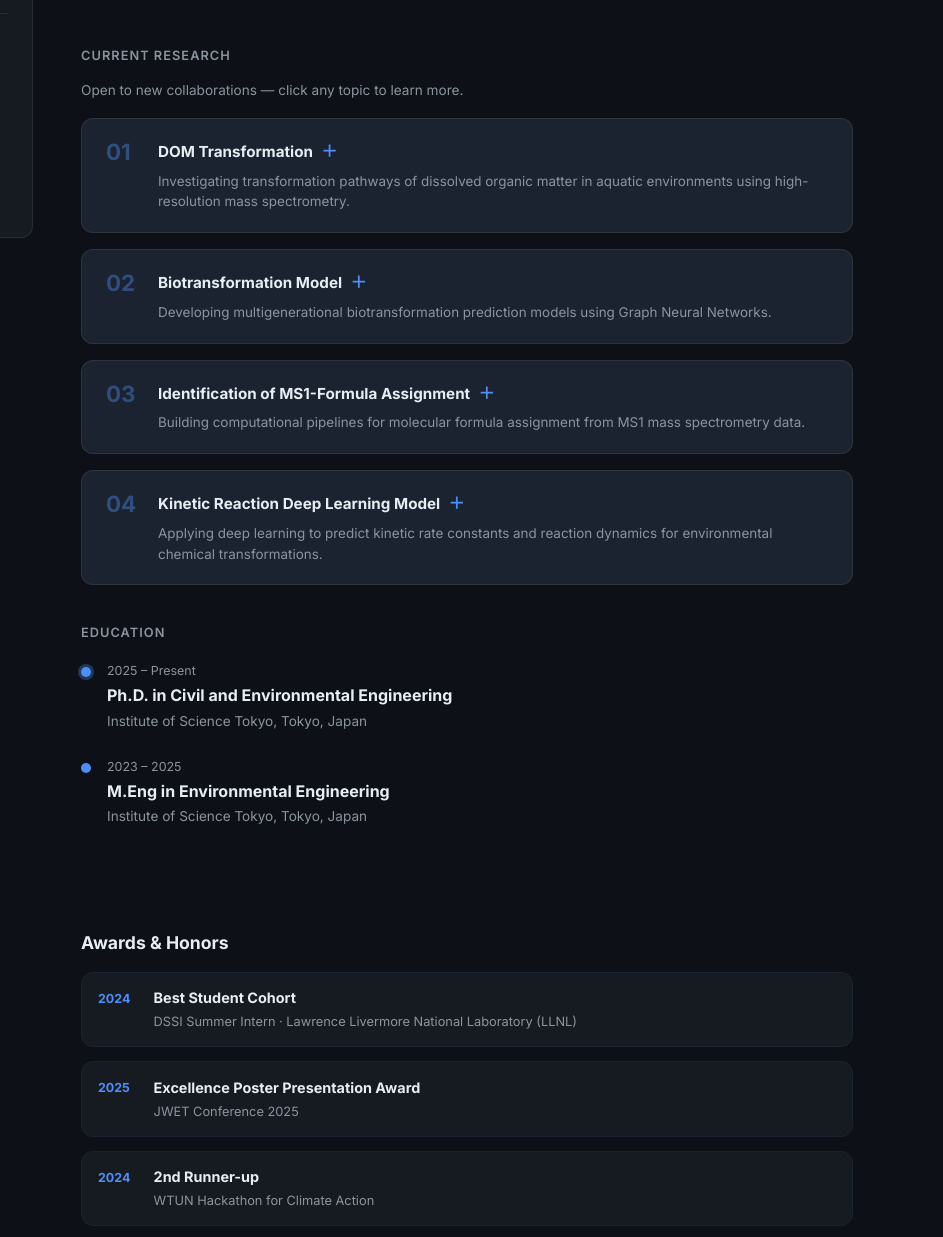
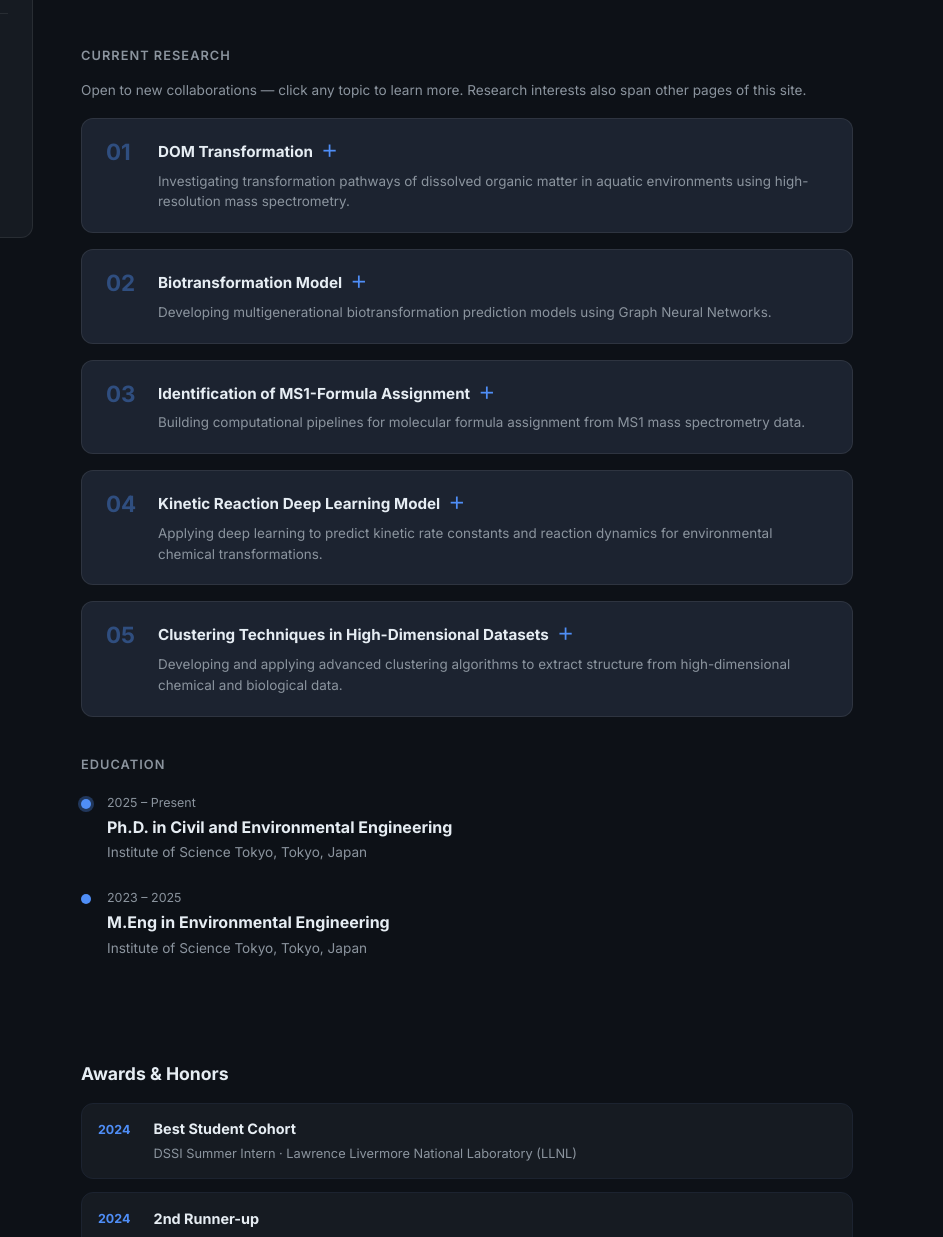
Before and after one commit to Suppboat2544/Supapornboat.github.io, a website: page docs/about.html in a window 1280 px wide. Shown: the part 583-1820 px from the top of the page, 337-1280 px from the left. Drawn offline with Linux system fonts and the light colour scheme.

Commit message:
Remove JWET award; add clustering research topic; update research note

```diff
--- a/docs/about.html
+++ b/docs/about.html
@@ -74,7 +74,7 @@
         <!-- CURRENT RESEARCH -->
         <div class="current-research">
           <h3>Current Research</h3>
-          <p class="section-note">Open to new collaborations — click any topic to learn more.</p>
+          <p class="section-note">Open to new collaborations — click any topic to learn more. Research interests also span other pages of this site.</p>
           <div class="research-grid">
 
             <div class="research-item expandable" onclick="toggleResearch(this)">
@@ -125,10 +125,20 @@
               </div>
             </div>
 
+            <div class="research-item expandable" onclick="toggleResearch(this)">
+              <div class="research-num">05</div>
+              <div class="research-body">
+                <strong>Clustering Techniques in High-Dimensional Datasets <span class="expand-icon">＋</span></strong>
+                <p class="research-short">Developing and applying advanced clustering algorithms to extract structure from high-dimensional chemical and biological data.</p>
+                <div class="research-detail">
+                  <p>Applying hierarchical DBSCAN, UMAP-assisted dimensionality reduction, and graph-partitioning methods to cluster large-scale molecular and sequence datasets — including 1.29M marine enzyme sequences (ESM-2 embeddings + k-mer features) and chemical space networks for DOM. Investigating optimal distance metrics and density-based approaches for sparse, heterogeneous molecular feature spaces where traditional Euclidean distances break down. Interested in collaborations involving large omics datasets, metabolomics, or chemical library clustering.</p>
+                  <a href="mailto:suppaporn.2544@gmail.com" class="collab-btn">Contact for collaboration →</a>
+                </div>
+              </div>
+            </div>
+
           </div>
         </div>
-
-        <!-- EDUCATION -->
         <div class="timeline">
           <h3>Education</h3>
           <div class="timeline-item">
@@ -158,13 +168,6 @@
               <div class="award-body">
                 <strong>Best Student Cohort</strong>
                 <span class="award-org">DSSI Summer Intern · Lawrence Livermore National Laboratory (LLNL)</span>
-              </div>
-            </div>
-            <div class="award-item">
-              <span class="award-year">2025</span>
-              <div class="award-body">
-                <strong>Excellence Poster Presentation Award</strong>
-                <span class="award-org">JWET Conference 2025</span>
               </div>
             </div>
             <div class="award-item">
```
Also changed, not shown: src/about.html (+13 -10 lines).
